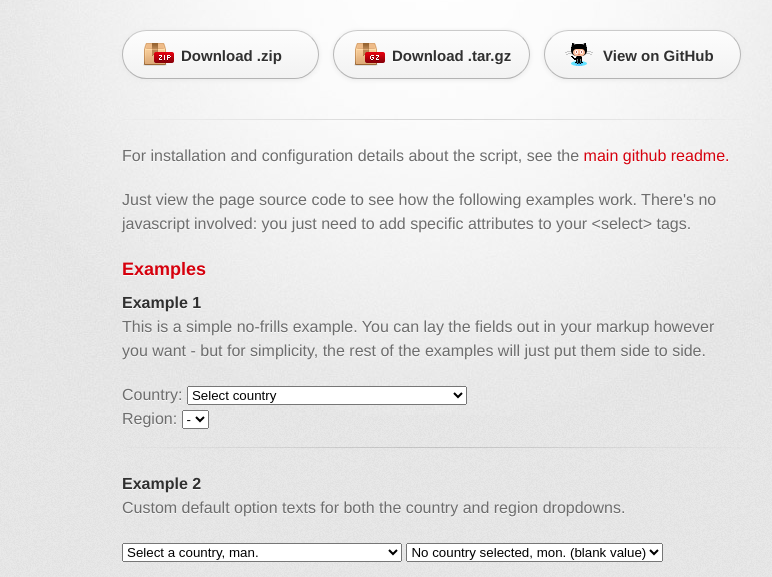
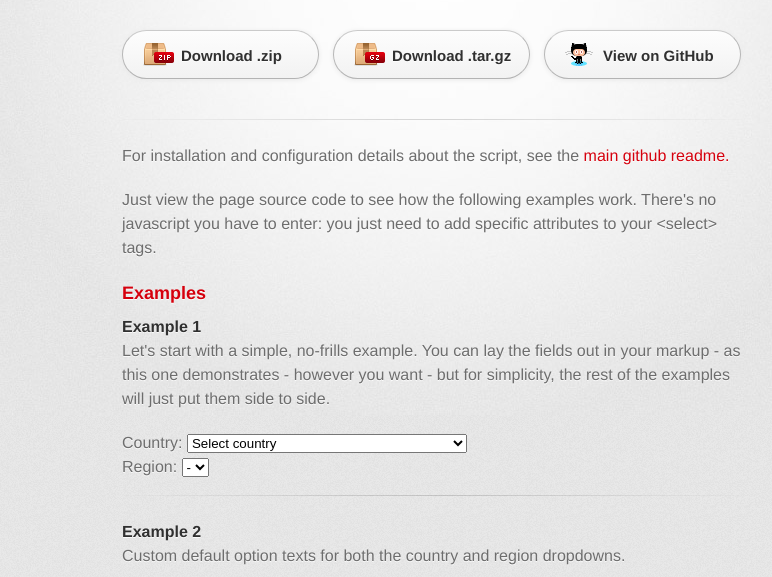
Before and after one commit to country-regions/country-region-selector, a plain HTML site: page index.html in a window 1280 px wide. Shown: the part 158-735 px from the top of the page, without its empty margins (208-980 px from the left). Drawn offline with Linux system fonts and the light colour scheme; a web font is replaced by a local one.

Commit message:
very minor blurb change

```diff
--- a/index.html
+++ b/index.html
@@ -36,8 +36,8 @@
 		  <p>For installation and configuration details about the script, see the <a href="https://github.com/benkeen/country-region-selector">main github readme.</a></p>
 
 			<p>
-				Just view the page source code to see how the following examples work. There's no javascript involved:
-				you just need to add specific attributes to your &lt;select&gt; tags.
+				Just view the page source code to see how the following examples work. There's no javascript you have to
+				enter: you just need to add specific attributes to your &lt;select&gt; tags.
 			</p>
 
 
@@ -46,8 +46,8 @@
 			<h4>Example 1</h4>
 
 			<p>
-				This is a simple no-frills example. You can lay the fields out in your markup however you want - but
-				for simplicity, the rest of the examples will just put them side to side.
+				Let's start with a simple, no-frills example. You can lay the fields out in your markup - as this one
+				demonstrates - however you want - but for simplicity, the rest of the examples will just put them side to side.
 			</p>
 
 			<div>
```
